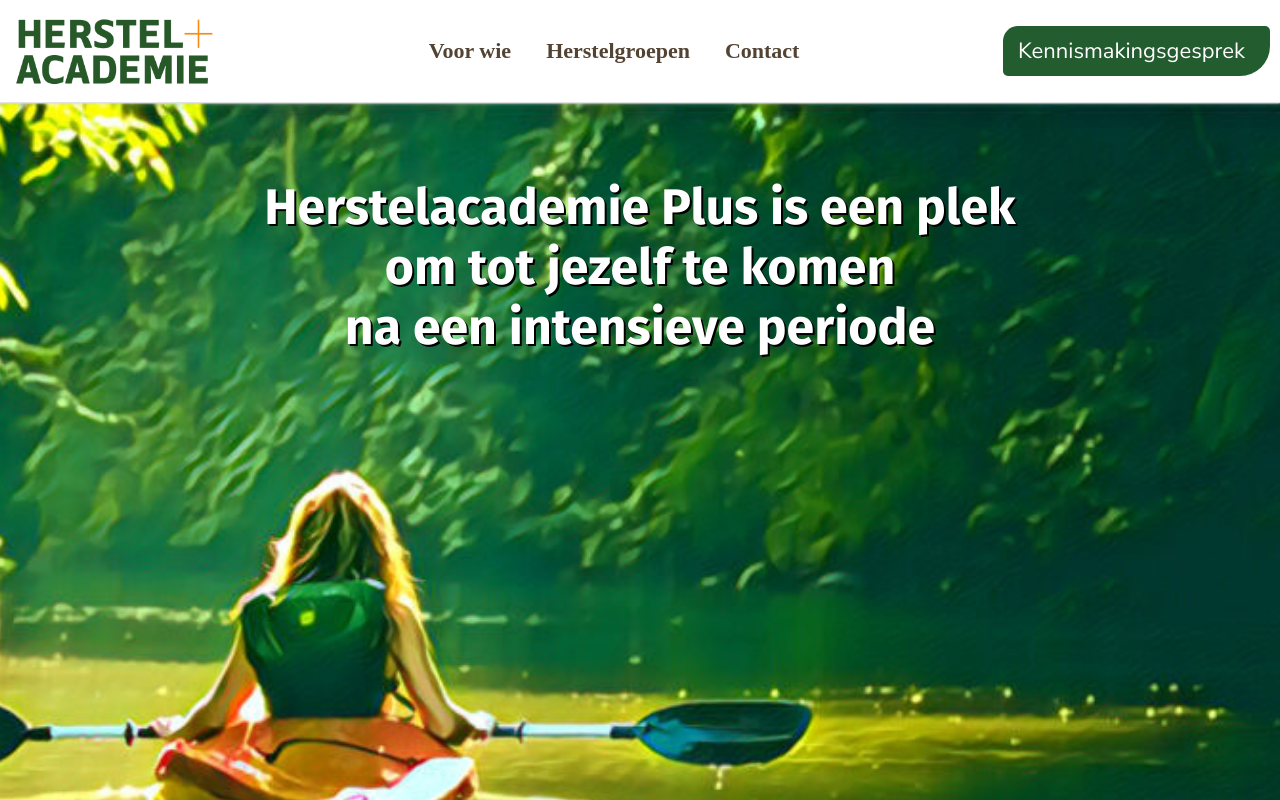
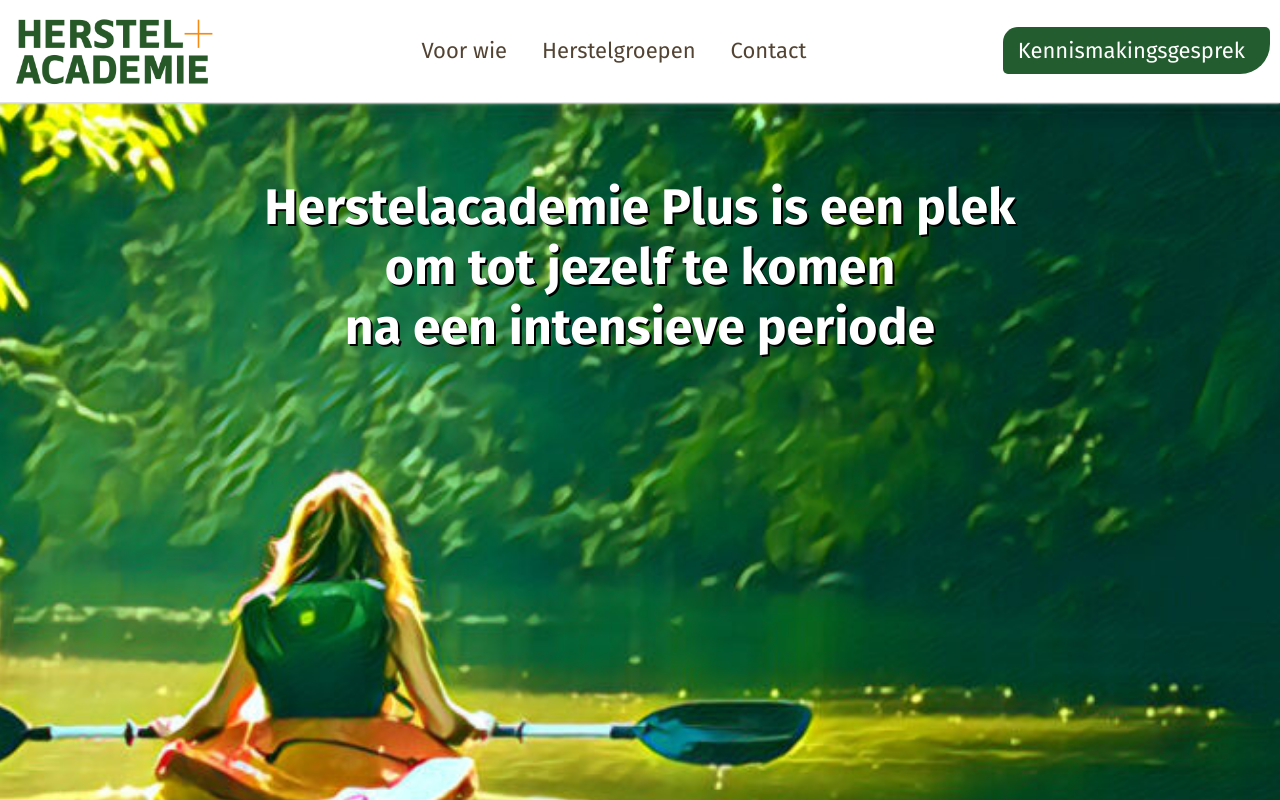
Before and after one commit to Deccos-git/Herstelacademie-Plus, a website: page public/index.html in a window 1280 px wide. Shown: the top 800 px of the page. Drawn offline with Linux system fonts and the light colour scheme; a script that the page names is missing.

Commit message:
menu items

```diff
--- a/public/home.css
+++ b/public/home.css
@@ -42,7 +42,7 @@ button {
   font-size: 22px;
   color: white;
   cursor: pointer;
-  font-family: 'Nunito Sans', sans-serif;
+  font-family: 'Fira Sans', sans-serif;
 }
 
 button:hover {
@@ -131,7 +131,7 @@ footer p {
   margin-right: 20px;
   text-decoration: none;
   font-size: 22px;
-  font-weight: bold;
+  font-family: 'Fira Sans', sans-serif;
 }
 
 #menu-items-container a:hover{
```
